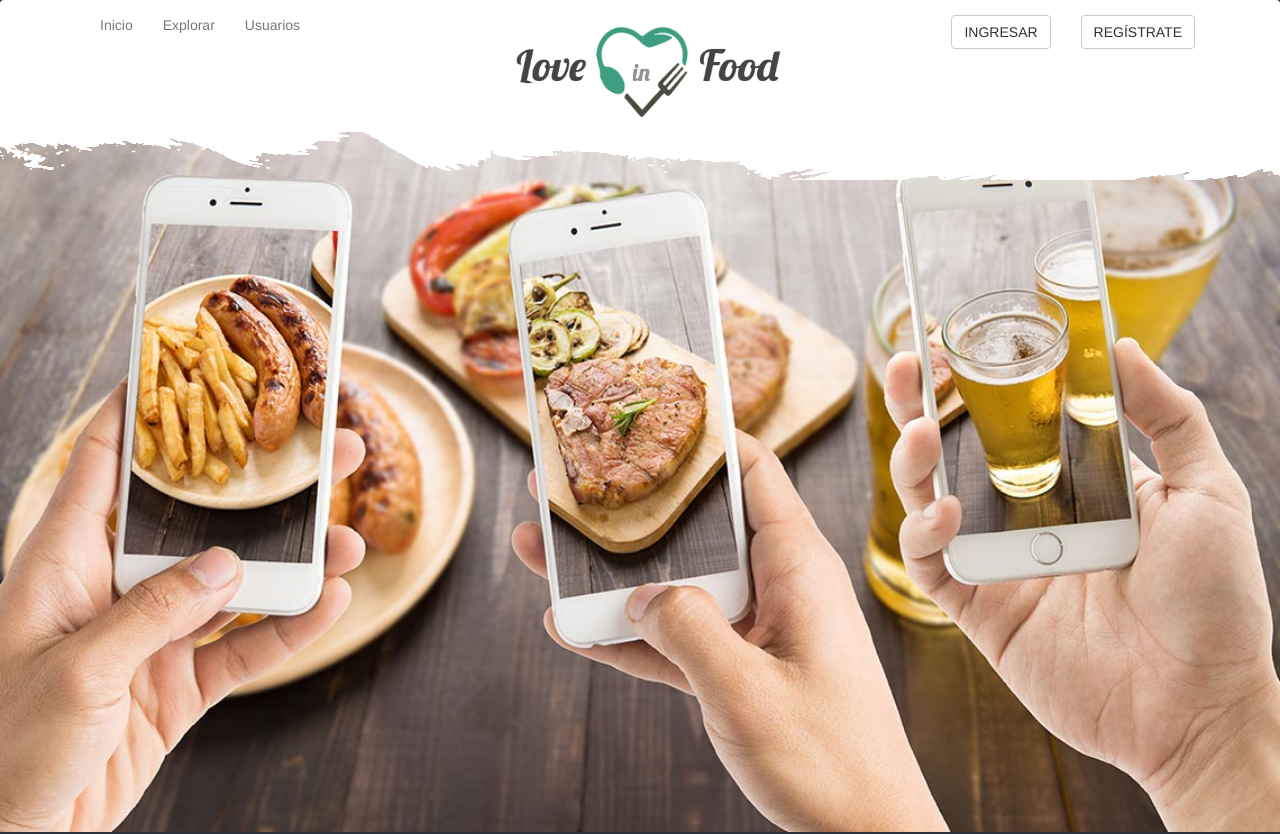
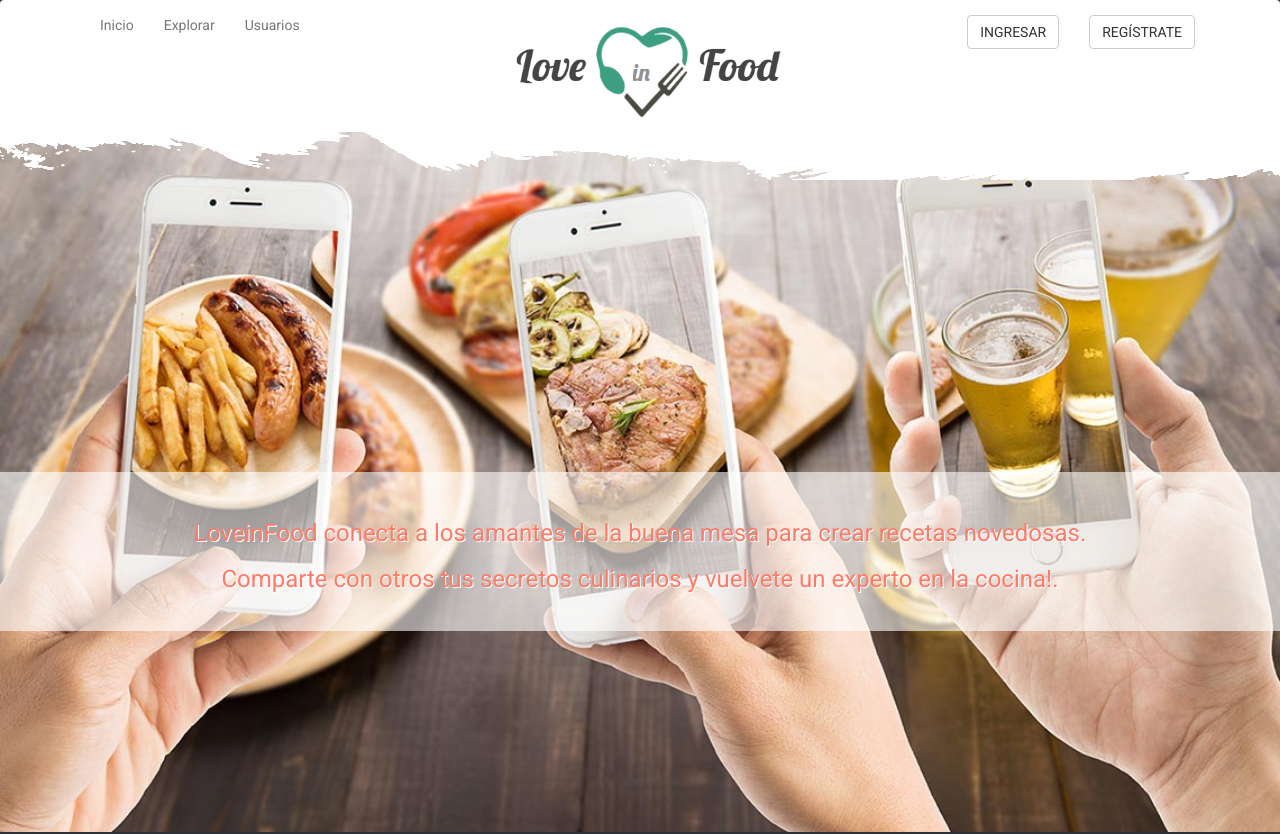
Before and after one commit to tamybl/loveinfood, a plain HTML site: page index.html in a window 1280 px wide. Shown: the top 834 px of the page. Drawn offline with Linux system fonts and the light colour scheme; no server answers.

Commit message:
Slide corregido, descripcion red social y estilos

```diff
--- a/assets/css/main.css
+++ b/assets/css/main.css
@@ -1,5 +1,6 @@
 body {
     position: relative;
+    font-family: 'Roboto', sans-serif;
 }
 
 #navigation {
@@ -11,17 +12,12 @@ body {
     z-index: 100;
 }
 
-.logo {
-
-}
-
 .maincontent {
     position: absolute;
     background-color: #2b3136;
-    height: 1000px;
+    height: 2000px;
     width: 100%;
     top: 0;
-
 }
 
 .pad-0 {
@@ -53,6 +49,17 @@ body {
     margin-top: 8em;
 }
 
+.slide-description {
+    position: absolute;
+    width: 100%;
+    text-align: center;
+    top: 60%;
+    padding: 2em 0;
+    background-color: rgba(255, 255, 255, 0.6);
+    color: #fe7b69;
+    text-shadow: 1px 1px #fff;
+    z-index: 50;
+}
 @media screen and (min-width:768px){
     .navbar-brand-centered {
         position: absolute;
@@ -76,8 +83,8 @@ body {
     }
 
     .logo {
-    width: 9em;
-}
+        width: 9em;
+    }
 
     #navbar-brand-centered {
         background-color: #fff;
@@ -94,7 +101,18 @@ body {
         margin-top: 5em;
     }
 
+    .slide-description {
+        top: 40%;
+    }
+}
+
+
+@media screen and (max-width: 1400px) {
     .slide {
-    height: auto;
+        height: auto;
+    }
+
+    .slide-description {
+        top: 50%;
+    }
 }
-}
--- a/index.html
+++ b/index.html
@@ -5,7 +5,7 @@
 	<meta name="viewport" content="width=device-width, initial-scale=1.0, maximum-scale=1.0">
 	<title>LoveinFood - red social para los amantes de la comida</title>
 	<link rel="shortcut icon" href="favicon.ico" type="image/x-icon">
-	<link href="https://fonts.googleapis.com/css?family=Lobster|Roboto" rel="stylesheet">
+	<link href="https://fonts.googleapis.com/css?family=Lobster|Roboto|Cookie" rel="stylesheet">
 	<script src="https://www.gstatic.com/firebasejs/4.8.1/firebase.js"></script>
 	<script src="https://www.gstatic.com/firebasejs/4.2.0/firebase-app.js"></script>
 	<script src="https://www.gstatic.com/firebasejs/4.2.0/firebase-auth.js"></script>
@@ -60,12 +60,17 @@
 	<main class="maincontent container-fluid">
 		<div class="row intro">
 			<div class="col-md-12 pad-0">
-				<div class="slide"><img src="assets/img/header-photo.jpg" alt="" class="photo-header"></div>
+				<div class="slide"><img src="assets/img/header-photo.jpg" alt="" class="photo-header">
+					<div class="slide-description">
+						<h3>LoveinFood conecta a los amantes de la buena mesa para crear recetas novedosas.</h3>
+						<h3 class="hidden-xs">Comparte con otros tus secretos culinarios y vuelvete un  experto en la cocina!.</h3>
+					</div>
+				</div>
 			</div>
 
 		</div>
 
-		<p>Hola</p>
+
 		<div id="register_users">	</div>
 	</main>
 
@@ -78,7 +83,7 @@
 	    <div class="modal-content register-form">
 	      <div class="modal-header">
 	        <button type="button" class="close" data-dismiss="modal">&times;</button>
-	        <h4 class="modal-title"><button type="button" class="btn btn-default btn-newaccount bold">Ya tienes una cuenta?</button></h4>
+	        <h4 class="modal-title"><button type="button" class="btn btn-default text-uppercase bold" data-toggle="modal" data-target="#modalLogin" data-dismiss="modal">Ya tienes una cuenta?</button></h4>
 	        <h5 class="text-uppercase bold text-center">O crea una cuenta nueva</h5>
 	      </div>
 	      <div class="content">
```
